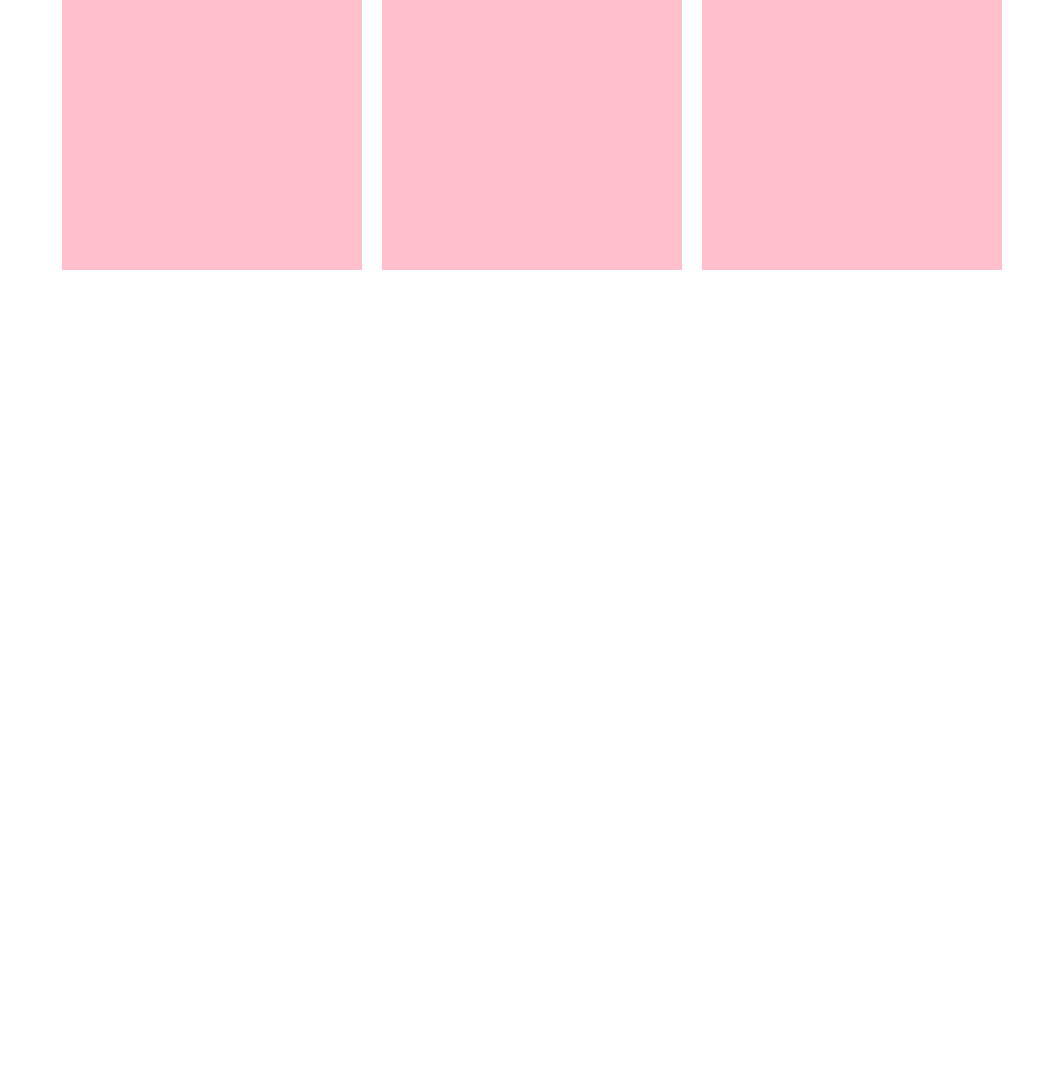
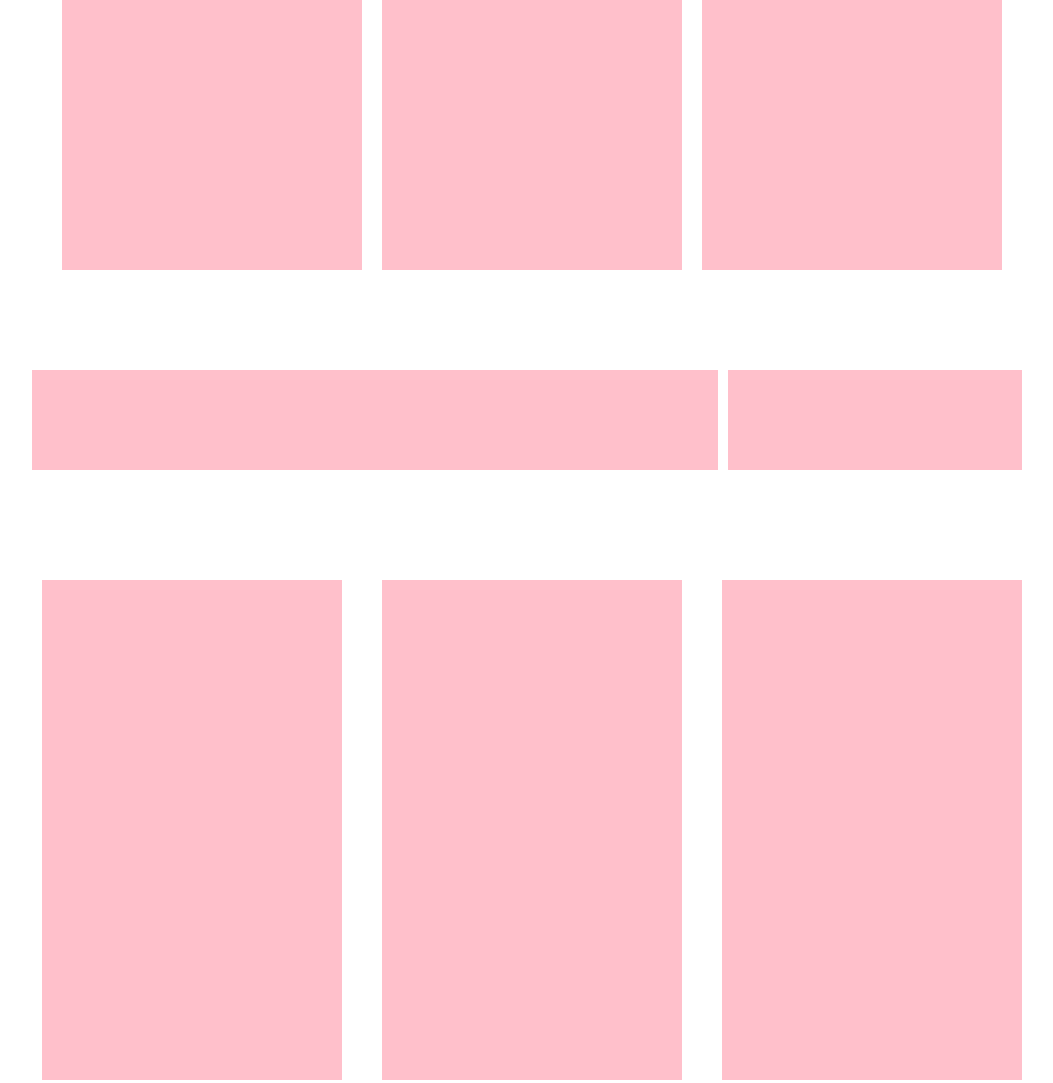
Before and after one commit to dariosanacuore/htmlcss-dropbox, a plain HTML site: page index.html in a window 1280 px wide. Shown: the part 950-2033 px from the top of the page, without its empty margins (108-1161 px from the left). Before the commit the page ends 1250 px from the top, so only its background shows below. Drawn offline with Linux system fonts and the light colour scheme.

Commit message:
feat:Aggiunta dei blocchi riguardo alle immagini

```diff
--- a/css/style.css
+++ b/css/style.css
@@ -107,4 +107,33 @@ nav.container {
   min-height: 600px;
   background-color: pink;
   margin: 10px;
+  margin-bottom:80px;
 }
+/*Altra sezione*/
+.blocco7{
+    width:70%;
+    min-height:100px;
+    background-color: pink;
+    margin-right:10px;
+    margin-bottom:100px;
+}
+.blocco8{
+    width:30%;
+    min-height:100px;
+    background-color: pink;
+    margin-right:10px;
+    margin-bottom:100px;
+}
+
+/*Altra sezione*/
+
+.blocco9,.blocco10,.blocco11,.blocco12,.blocco13,.blocco14{
+    width:30%;
+  min-height: 500px;
+  background-color: pink;
+  margin-bottom:80px;
+  margin:10px;
+}
+.gap{
+    gap:20px;
+}
--- a/index.html
+++ b/index.html
@@ -34,11 +34,33 @@
         <div class="blocco4"></div>
         <div class="blocco5"></div>
         <div class="blocco6"></div>
+        </div>
     </section>
-</div>
+    </div>
         </section>
-        <section></section>
-        <section></section>
+
+        <!--Altra sezione-->
+        <section>
+            <div class="container flex">
+                <div class="blocco7"></div>
+                <div class="blocco8"></div>
+            </div>
+        </section>
+        <!--Fine sezione-->
+
+        <!--Inizio altra sezione-->
+        <section>
+            <div class="container flex wrap gap">
+                <div class="blocco9"></div>
+                <div class="blocco10"></div>
+                <div class="blocco11"></div>
+                <div class="blocco12"></div>
+                <div class="blocco13"></div>
+                <div class="blocco14"></div>
+
+            </div>
+        </section>
+        <!--Fine altra sezione-->
     </main>
     <footer>
 
```
